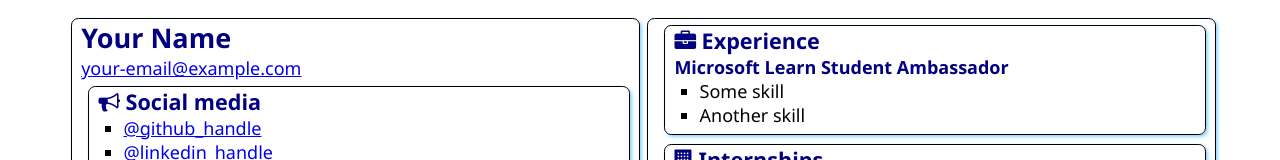
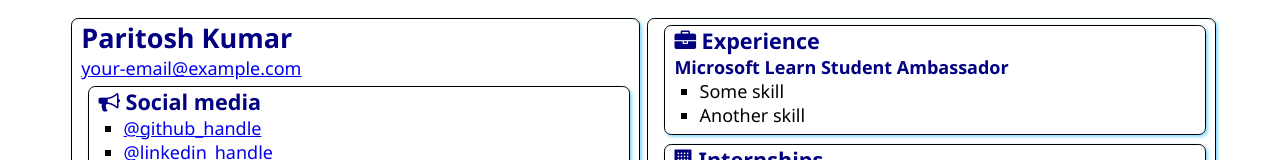
Before and after one commit to paritoshkr/SATechnicalOnboarding, a plain HTML site: page src/index.html in a window 1280 px wide. Shown: the top 160 px of the page. Drawn offline with Linux system fonts and the light colour scheme.

Commit message:
Update Name

```diff
--- a/src/index.html
+++ b/src/index.html
@@ -12,7 +12,7 @@
 <body>
     <main>
         <article class="box">
-            <h1>Your Name</h1>
+            <h1>Paritosh Kumar</h1>
             <div><a href="mailto:your.email@example.com">your-email@example.com</a></div>
 
             <section class="box">
```
